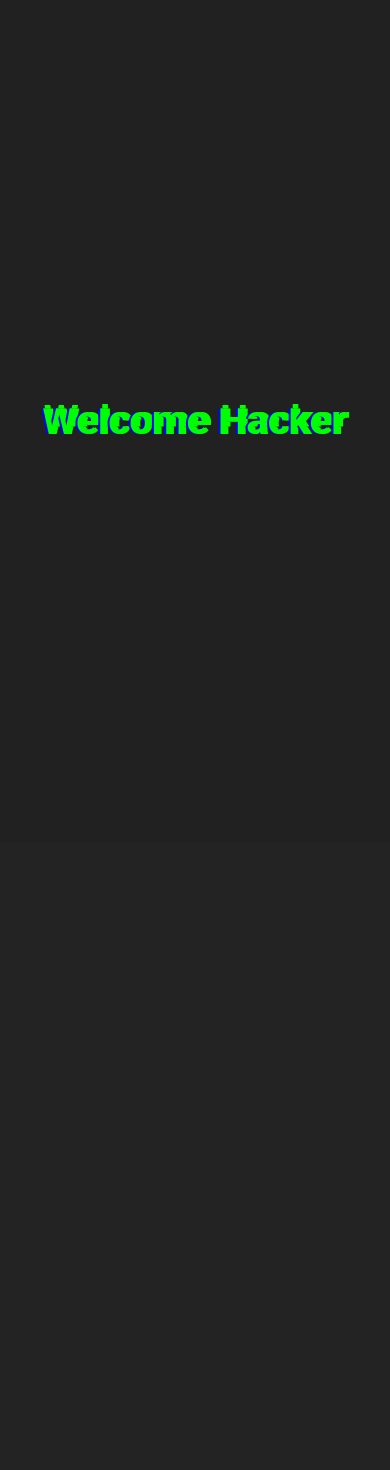
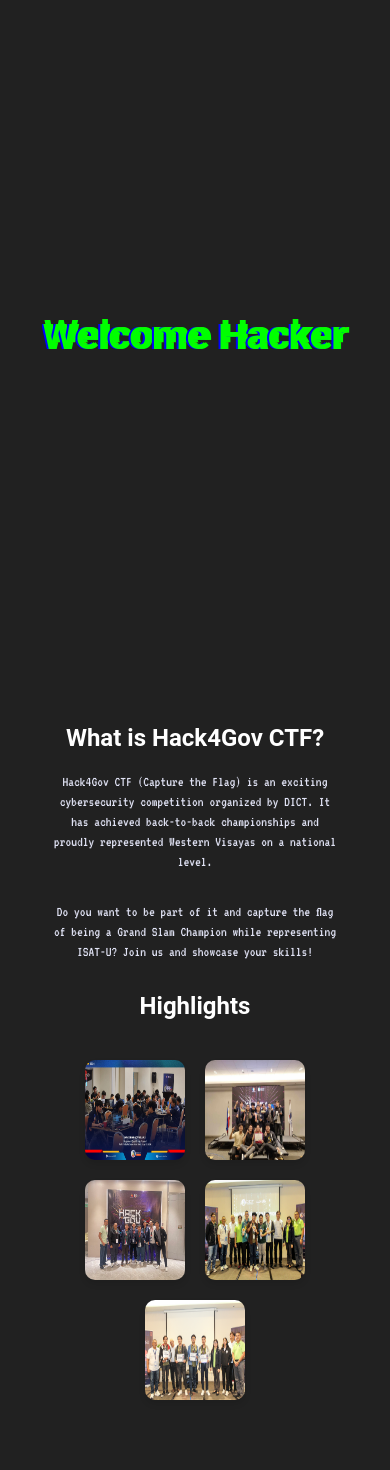
Before and after one commit to Scalp720/HackAFest2025, a PHP site: page / in a window 390 px wide. Shown: the part 85-1555 px from the top of the page. Before the commit the page ends 519 px from the top, so only its background shows below. Run offline with PHP 8.4, Linux system fonts and the light colour scheme.

Commit message:
Update global.css and index.php to enhance landing page layout and styling. Adjusted height of hover links and added new index section with content and image gallery, including responsive design for various screen sizes.

```diff
--- a/global.css
+++ b/global.css
@@ -119,7 +119,7 @@ li a:hover {
   display: flex;
   justify-content: center;
   align-items: center;
-  height: 100vh;
+  height: 80vh;
   text-align: center;
 }
 .animation-container {
@@ -403,3 +403,105 @@ animation-container .forgot {
   font-size: 22px;
   color: #fff;
 }
+
+.index-section {
+  display: flex;
+  flex-direction: column;
+  align-items: center;
+  justify-content: center;
+  text-align: center;
+  padding: 50px;
+  background: #212121;
+  color: white;
+}
+
+.index-section h1 {
+  font-size: 2.5rem;
+  margin-bottom: 20px;
+  animation: fadeIn 2s;
+}
+
+.index-section p {
+  font-size: 1.2rem;
+  margin-bottom: 30px;
+  animation: fadeIn 2.5s;
+}
+
+.image-gallery {
+  display: flex;
+  flex-direction: column;
+  align-items: center;
+  gap: 20px;
+  animation: slideUp 3s;
+  margin-bottom: 20px;
+}
+
+.image-gallery-title {
+  font-size: 1.5rem;
+  margin-bottom: 20px;
+}
+
+.image-gallery-row {
+  display: flex;
+  gap: 20px;
+  flex-wrap: wrap;
+  justify-content: center;
+}
+
+.image-gallery img {
+  width: 300px;
+  height: 300px;
+  border-radius: 10px;
+  box-shadow: 0 4px 6px rgba(0, 0, 0, 0.1);
+  transition: transform 0.3s;
+}
+
+.image-gallery img:hover {
+  transform: scale(1.1);
+}
+
+@media (max-width: 768px) {
+  .index-section h1 {
+    font-size: 2rem;
+  }
+  .index-section p {
+    font-size: 1rem;
+  }
+  .image-gallery img {
+    width: 120px;
+    height: 120px;
+  }
+}
+
+@media (max-width: 480px) {
+  .index-section h1 {
+    font-size: 1.5rem;
+  }
+  .index-section p {
+    font-size: 0.9rem;
+  }
+  .image-gallery img {
+    width: 100px;
+    height: 100px;
+  }
+}
+
+@keyframes fadeIn {
+  from {
+    opacity: 0;
+  }
+  to {
+    opacity: 1;
+  }
+}
+
+@keyframes slideUp {
+  from {
+    transform: translateY(50px);
+    opacity: 0;
+  }
+  to {
+    transform: translateY(0);
+    opacity: 1;
+  }
+}
--- a/index.php
+++ b/index.php
@@ -1,12 +1,14 @@
 <!DOCTYPE html>
 <html lang="en">
+
 <head>
     <meta charset="UTF-8">
     <meta name="viewport" content="width=device-width, initial-scale=1.0">
-    <link rel="shortcut icon" href="favicon.ico" type="image/x-icon"/>
+    <link rel="shortcut icon" href="favicon.ico" type="image/x-icon" />
     <link rel="stylesheet" href="global.css">
     <title>Landing Page</title>
 </head>
+
 <body>
 
     <?php include 'header.php'; ?>
@@ -19,6 +21,21 @@
         </div>
     </main>
 
+    <section class="index-section">
+    <h1>What is Hack4Gov CTF?</h1>
+    <p>Hack4Gov CTF (Capture the Flag) is an exciting cybersecurity competition organized by DICT. It has achieved back-to-back championships and proudly represented Western Visayas on a national level.</p>
+    <p>Do you want to be part of it and capture the flag of being a Grand Slam Champion while representing ISAT-U? Join us and showcase your skills!</p>
+    <div class="image-gallery">
+      <h2 class="image-gallery-title">Highlights</h2>
+      <div class="image-gallery-row">
+        <img src="./assets/img/img1.jpg" alt="Team Championship">
+        <img src="./assets/img/img5.jpg" alt="Hack4Gov Logo">
+        <img src="./assets/img/img4.jpg" alt="Western Visayas Representation">
+        <img src="./assets/img/img6.jpg" alt="Team Championship">
+        <img src="./assets/img/img7.jpg" alt="Hack4Gov Logo">
+      </div>
+    </div>
+  </section>
     <script>
         const typingEffect = document.querySelector('.typing-effect');
         const glitchEffect = document.querySelector('.glitch');
@@ -47,4 +64,5 @@
         toggleAnimations();
     </script>
 </body>
+
 </html>
```
Also changed, not shown: assets/img/img4.jpg (added), assets/img/img5.jpg (added), assets/img/img6.jpg (added), assets/img/img7.jpg (added).
